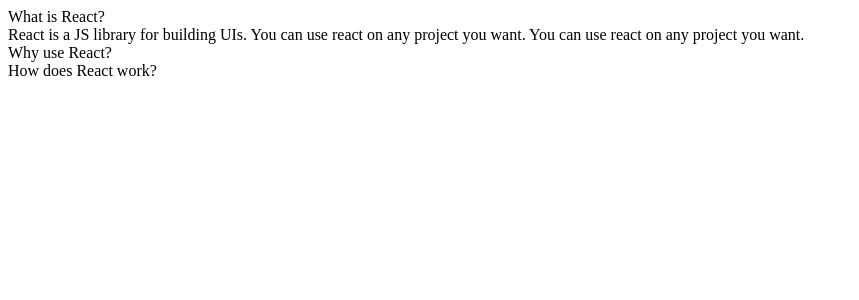
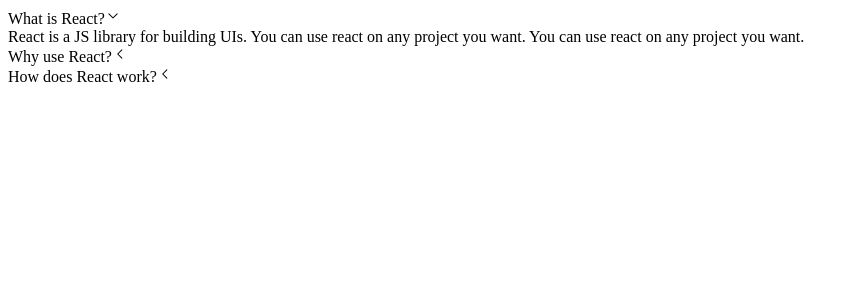
Before and after one commit to DebaKaran/react-redux-masterclass, a React (Vite) app in the folder routing-system/: page / in a window 1280 px wide. Shown: the top 300 px of the page, without its empty margins (0-859 px from the left). Built offline with nearby package versions, Linux system fonts and the light colour scheme.

Commit message:
feat(Accordion): show dynamic icons (ChevronDown/ChevronLeft) based on expanded state

```diff
--- a/routing-system/src/components/Accordion.tsx
+++ b/routing-system/src/components/Accordion.tsx
@@ -1,4 +1,5 @@
 import React, { useState } from "react";
+import { GoChevronDown, GoChevronLeft } from "react-icons/go";
 
 interface Item {
   label: string;
@@ -19,11 +20,17 @@
   const renderedItems = items.map((item, index) => {
     const isExpanded = index === expandedIndex;
 
+    const icons = (
+      <span>{isExpanded ? <GoChevronDown /> : <GoChevronLeft />}</span>
+    );
     const content = isExpanded && <div>{item.content}</div>;
 
     return (
       <div key={index}>
-        <div onClick={() => handleClick(index)}>{item.label}</div>
+        <div onClick={() => handleClick(index)}>
+          {item.label}
+          {icons}
+        </div>
         {content}
       </div>
     );
```
